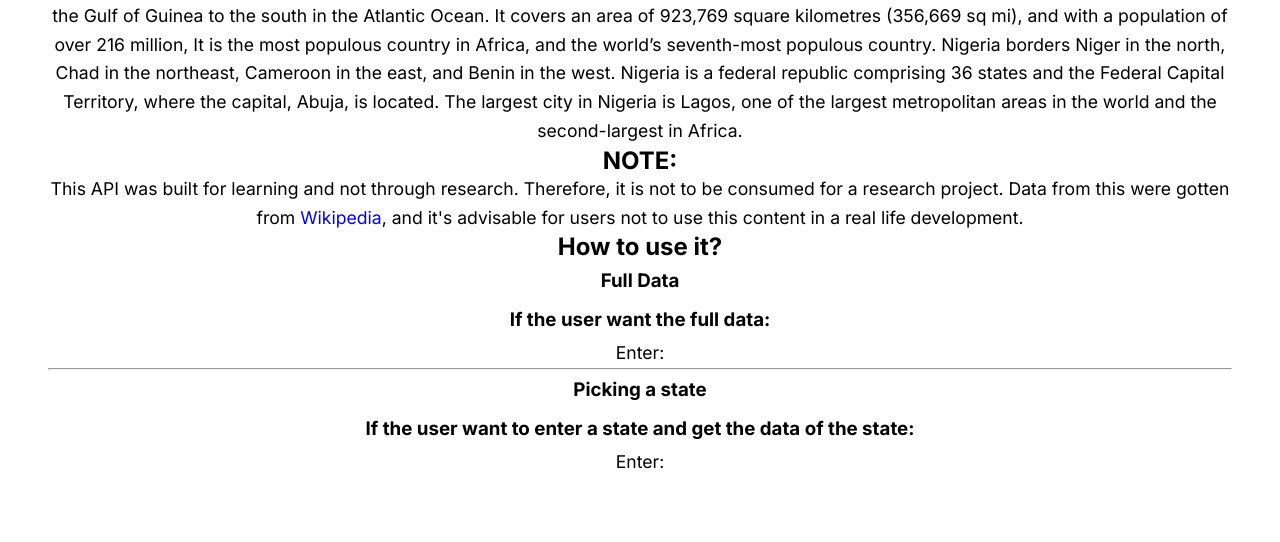
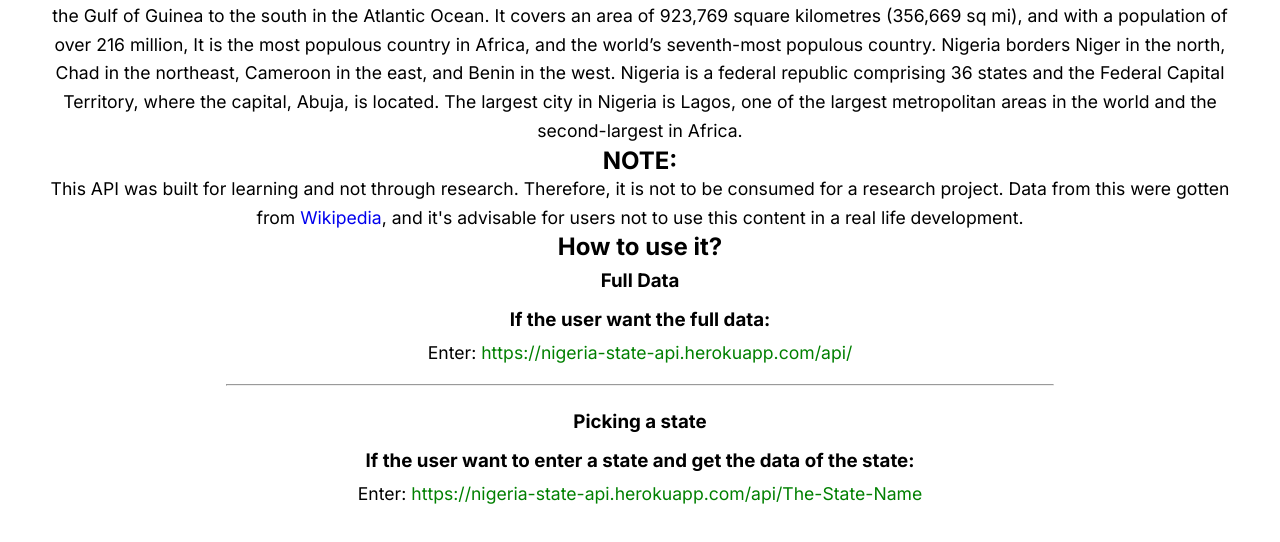
Before and after one commit to Abiona-0lushola-Jude/Iphone-Api, a website: page public/index.html in a window 1280 px wide. Shown: the part 418-960 px from the top of the page. Drawn offline with Linux system fonts and the light colour scheme.

Commit message:
done prouct

```diff
--- a/public/index.html
+++ b/public/index.html
@@ -27,9 +27,9 @@ not to use this content in a real life development.</p>
 <h2>How to use it?</h2>
 <h3>Full Data</h3>
 <h3>If the user want the full data: </h3>
-<p>Enter: <span></span></p>
+<p>Enter: <span>https://nigeria-state-api.herokuapp.com/api/</span></p>
 <hr/>
 <h3>Picking a state</h3>
 <h3>If the user want to enter a state and get the data of the state: </h3>
-<p>Enter: <span></span></p>
+<p>Enter: <span>https://nigeria-state-api.herokuapp.com/api/The-State-Name</span></p>
 </html>
--- a/public/style.css
+++ b/public/style.css
@@ -16,7 +16,17 @@ p{
     line-height: 1.8rem;
     font-size: 1.1rem;
 }
-
+span{
+    color: green;
+}
+span:hover{
+    color: brown;
+}
+hr{
+    margin-block: 1rem;
+    width: 70%;
+    margin-left: 15%;
+}
 
 @media screen and (max-width:427px) {
     body{
```
